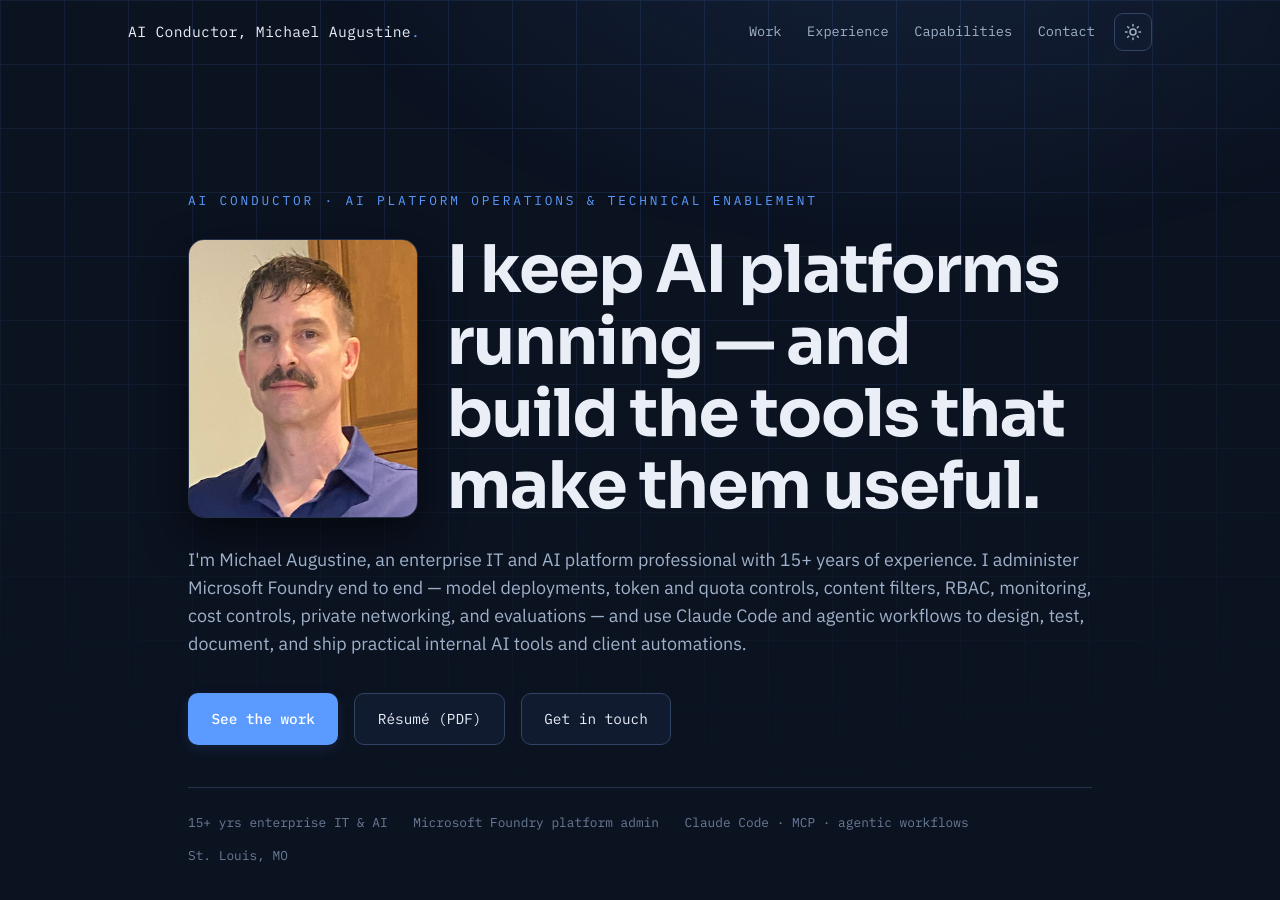
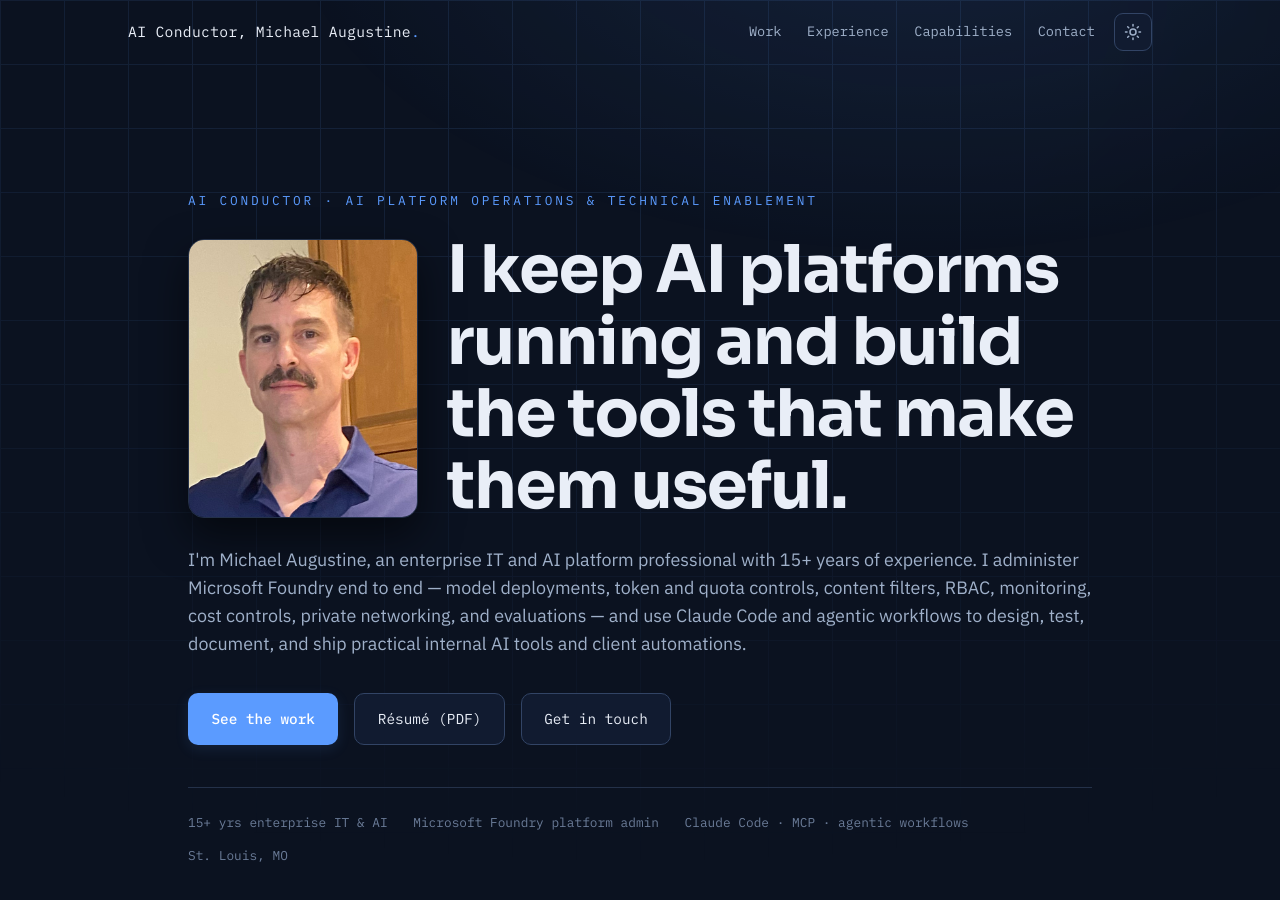
Before and after one commit to augforce/augforce.github.io, a Jekyll site: the page built from index.html, in a window 1280 px wide and 900 px high. Built offline with Jekyll 4.4.1, drawn with Linux system fonts in a browser that asks for light colours.

Commit message:
Hero: drop em dash from headline
Co-Authored-By: Claude Opus 4.8 (1M context) <noreply@anthropic.com>

```diff
--- a/_includes/hero.html
+++ b/_includes/hero.html
@@ -4,7 +4,7 @@
     <img class="hero__photo" data-reveal
          src="{{ '/assets/img/michael.png' | relative_url }}" width="334" height="406"
          alt="Michael Augustine" loading="eager" decoding="async">
-    <h1 class="hero__title" data-reveal>I keep AI platforms running — and build the tools that make them useful.</h1>
+    <h1 class="hero__title" data-reveal>I keep AI platforms running and build the tools that make them useful.</h1>
     <p class="hero__lead" data-reveal>
       I'm Michael Augustine, an enterprise IT and AI platform professional with 15+ years of
       experience. I administer Microsoft Foundry end to end — model deployments, token and quota
```
